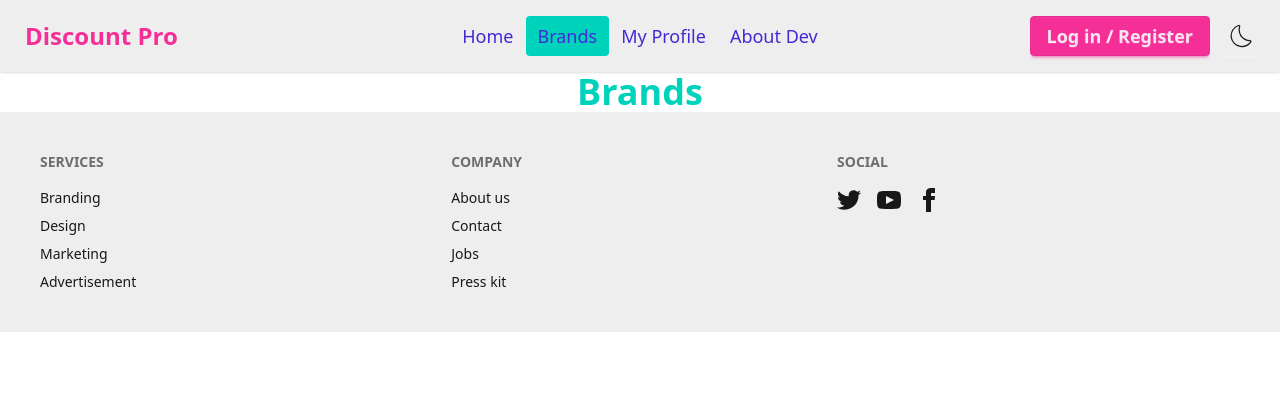
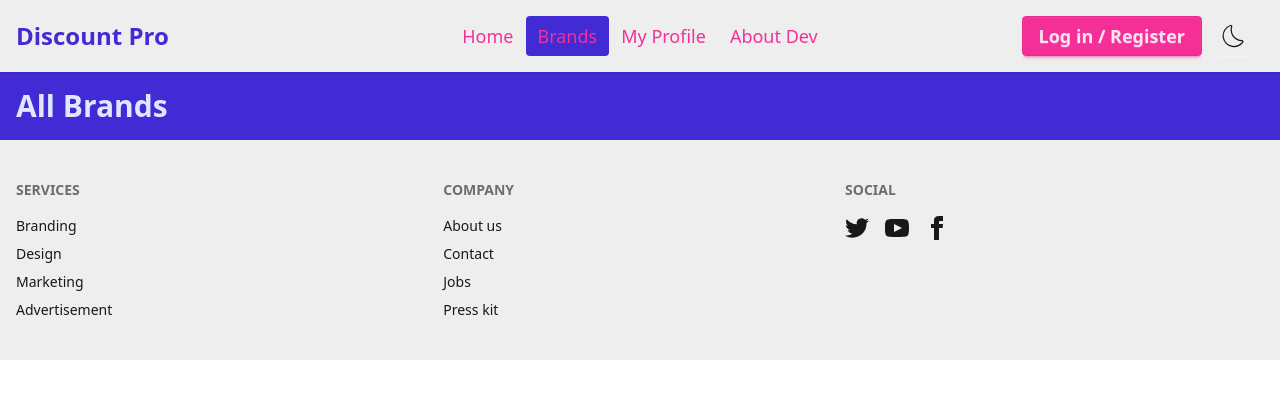
Before and after one commit to KYusufbd/discount-pro, a React (Vite) app: page /brands in a window 1280 px wide. Shown: the top 398 px of the page. Built offline with nearby package versions, Linux system fonts and the light colour scheme.

Commit message:
Fetched the coupon data and put them in CouponContex to use them anywhere.

```diff
--- a/src/App.jsx
+++ b/src/App.jsx
@@ -1,20 +1,31 @@
-import { useState } from "react";
+import { useEffect, useState } from "react";
 import Navbar from "./components/Navbar";
 import { Outlet } from "react-router";
 import Footer from "./components/Footer";
+import CouponContext from "./contexts/CouponContext";
 
 function App() {
   const [theme, setTheme] = useState("light");
+  const [coupons, setCoupons] = useState();
+
   const switchTheme = () => {
     theme === "light" ? setTheme("dark") : setTheme("light");
   };
 
+  useEffect(() => {
+    fetch("coupon.json")
+      .then((res) => res.json())
+      .then((data) => setCoupons(data));
+  }, []);
+
   return (
-    <div data-theme={theme} className="min-h-screen text-base-content">
-      <Navbar switchTheme={switchTheme} theme={theme} />
-      <Outlet />
-      <Footer />
-    </div>
+    <CouponContext.Provider value={coupons}>
+      <div data-theme={theme} className="min-h-screen text-base-content">
+        <Navbar switchTheme={switchTheme} theme={theme} />
+        <Outlet />
+        <Footer />
+      </div>
+    </CouponContext.Provider>
   );
 }
 
--- a/src/components/Brands.jsx
+++ b/src/components/Brands.jsx
@@ -1,7 +1,19 @@
+import { useContext } from "react";
+import CouponContext from "../contexts/CouponContext";
+
 const Brands = () => {
+  const coupons = useContext(CouponContext);
+
   return (
     <div>
-      <h1 className="text-center font-bold text-4xl text-accent">Brands</h1>
+      <div className="w-full bg-primary text-primary-content py-4">
+        <div className="section">
+          <h1 className="text-start font-bold text-3xl">All Brands</h1>
+        </div>
+      </div>
+      <div className="section">
+
+      </div>
     </div>
   );
 };
--- a/src/components/Navbar.jsx
+++ b/src/components/Navbar.jsx
@@ -53,13 +53,13 @@ const Navbar = ({ switchTheme, theme }) => {
           </div>
           <Link
             to="/"
-            className="btn btn-ghost text-2xl font-bold text-secondary"
+            className="text-2xl font-bold text-primary"
           >
             Discount Pro
           </Link>
         </div>
         <div className="navbar-center hidden lg:flex">
-          <ul className="menu menu-horizontal px-1 text-lg text-primary">
+          <ul className="menu menu-horizontal px-1 text-lg text-secondary">
             {navMenu}
           </ul>
         </div>
--- /dev/null
+++ b/src/contexts/CouponContext.js
@@ -0,0 +1,5 @@
+import { createContext } from "react";
+
+const CouponContext = createContext();
+
+export default CouponContext;
--- a/src/index.css
+++ b/src/index.css
@@ -70,7 +70,7 @@
 
 @layer components {
   .active {
-    background-color: var(--color-accent);
+    background-color: var(--color-primary);
   }
 }
 
@@ -78,4 +78,6 @@
   width: 1440px;
   max-width: 100%;
   margin: 0 auto;
+  padding-left: 16px;
+  padding-right: 16px;
 }
```
